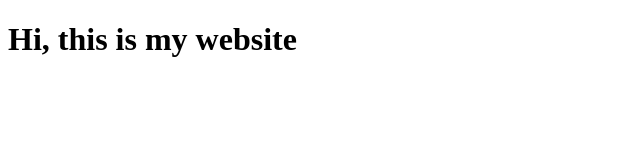
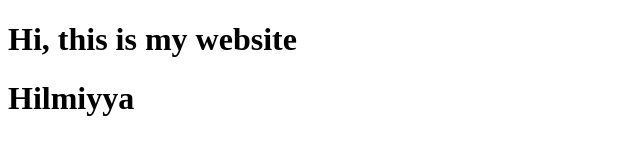
Before and after one commit to Aishathhillu/website1, a plain HTML site: page index.html in a window 1280 px wide. Shown: the whole page, without its empty margins (0-640 px from the left). Drawn offline with Linux system fonts and the light colour scheme.

Commit message:
add a new heading with the name "Hilmiyya" to the homepage

```diff
--- a/index.html
+++ b/index.html
@@ -7,5 +7,6 @@
 </head>
 <body>
   <h1>Hi, this is my website</h1>
+  <h1>Hilmiyya</h1>
 </body>
 </html>
```
